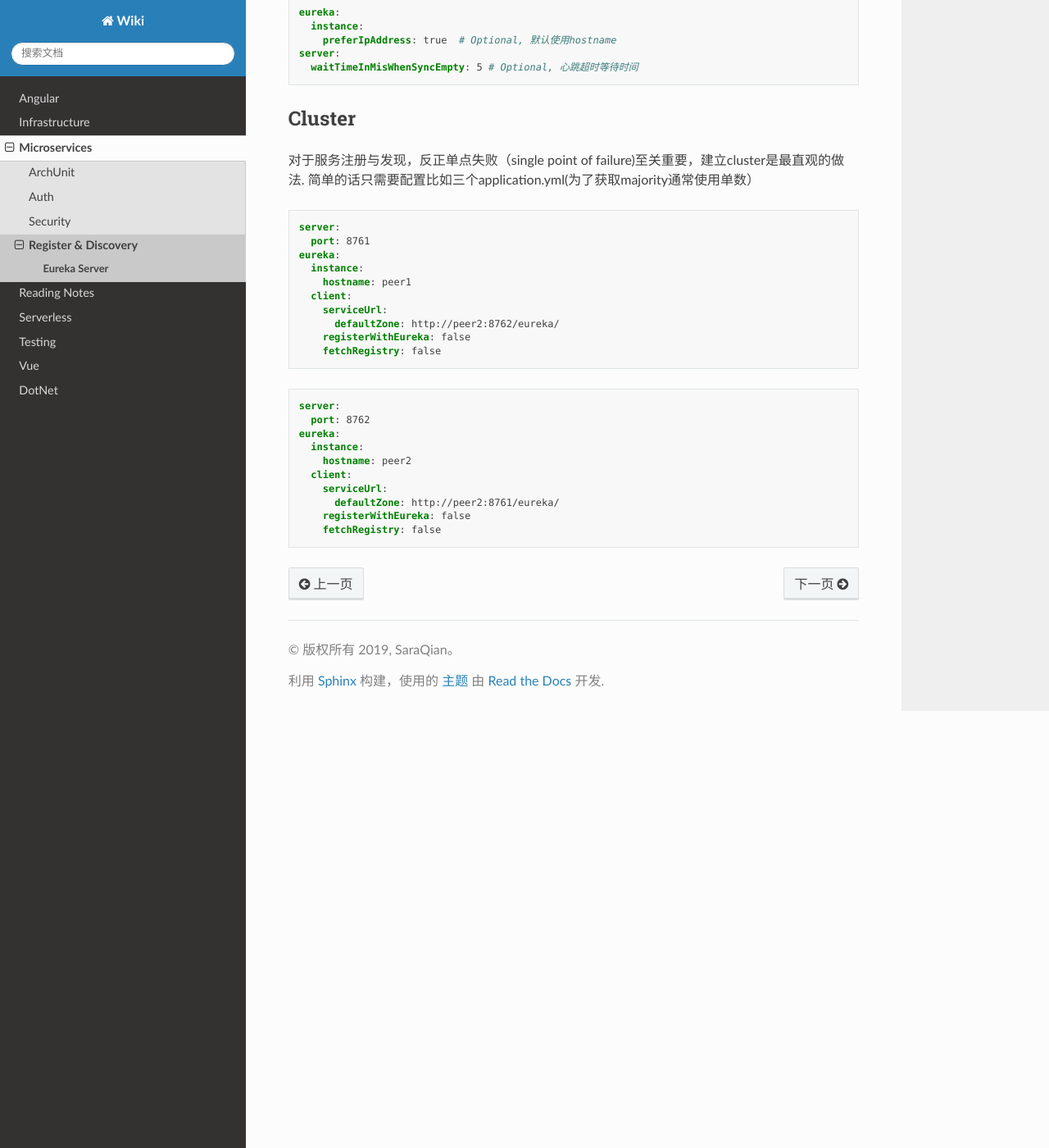
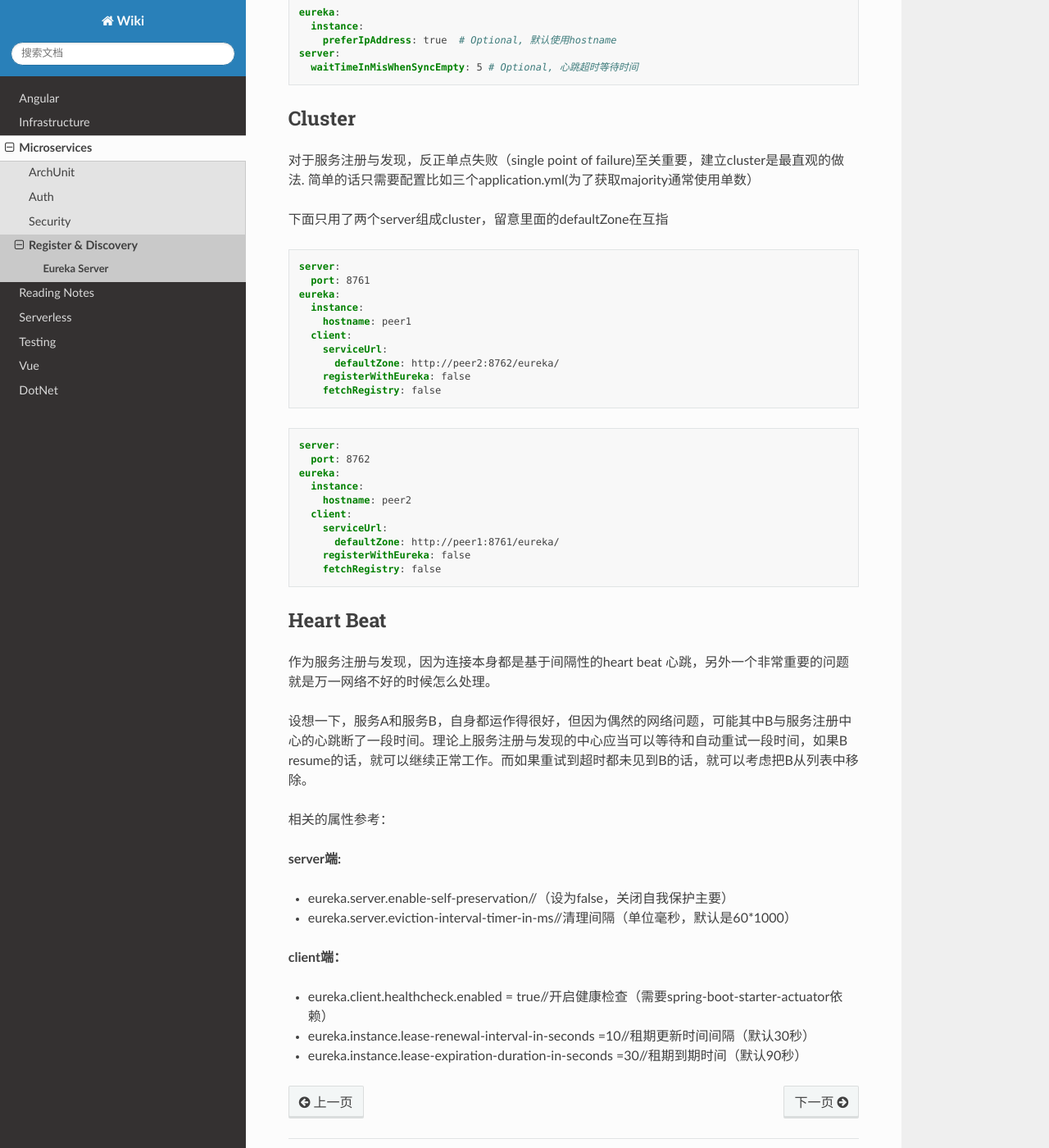
Before and after one commit to abigail830/Sphinx_wiki, a Sphinx documentation site: the page built from source/Microservices/SerRegDiscover/EurekaServer.rst, in a window 1280 px wide and 1400 px high, scrolled down 916 px. Shown: the whole window at 82% size. Built offline with Sphinx 7.4.7 and the Read the Docs theme 2.0.0, drawn with Linux system fonts in a browser that asks for light colours.

Commit message:
Update EurekaServer.rst

```diff
--- a/source/Microservices/SerRegDiscover/EurekaServer.rst
+++ b/source/Microservices/SerRegDiscover/EurekaServer.rst
@@ -57,6 +57,8 @@ Cluster
 
 对于服务注册与发现，反正单点失败（single point of failure)至关重要，建立cluster是最直观的做法. 简单的话只需要配置比如三个application.yml(为了获取majority通常使用单数）
 
+下面只用了两个server组成cluster，留意里面的defaultZone在互指
+
 .. code-block:: yaml
 
   server:
@@ -80,9 +82,29 @@ Cluster
       hostname: peer2
     client:
       serviceUrl:
-        defaultZone: http://peer2:8761/eureka/
+        defaultZone: http://peer1:8761/eureka/
       registerWithEureka: false
       fetchRegistry: false
 
 
+Heart Beat
+----------------
+
+作为服务注册与发现，因为连接本身都是基于间隔性的heart beat 心跳，另外一个非常重要的问题就是万一网络不好的时候怎么处理。
+
+设想一下，服务A和服务B，自身都运作得很好，但因为偶然的网络问题，可能其中B与服务注册中心的心跳断了一段时间。理论上服务注册与发现的中心应当可以等待和自动重试一段时间，如果B resume的话，就可以继续正常工作。而如果重试到超时都未见到B的话，就可以考虑把B从列表中移除。
+
+相关的属性参考：
+
+**server端:**
+
+* eureka.server.enable-self-preservation//（设为false，关闭自我保护主要）
+* eureka.server.eviction-interval-timer-in-ms//清理间隔（单位毫秒，默认是60*1000）
+
+**client端：**
+
+* eureka.client.healthcheck.enabled = true//开启健康检查（需要spring-boot-starter-actuator依赖）
+* eureka.instance.lease-renewal-interval-in-seconds =10//租期更新时间间隔（默认30秒）
+* eureka.instance.lease-expiration-duration-in-seconds =30//租期到期时间（默认90秒）
+
 .. index:: Microservices, Springboot, Eureka
```
